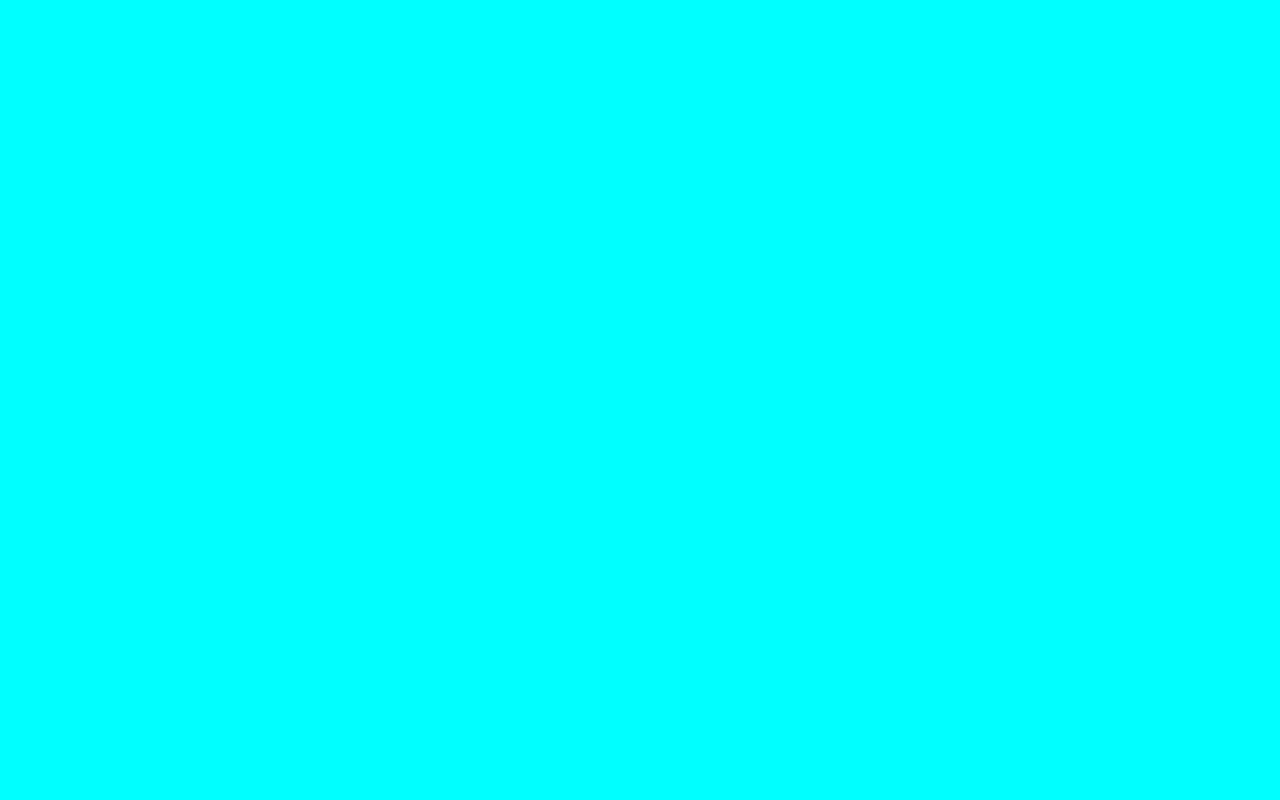
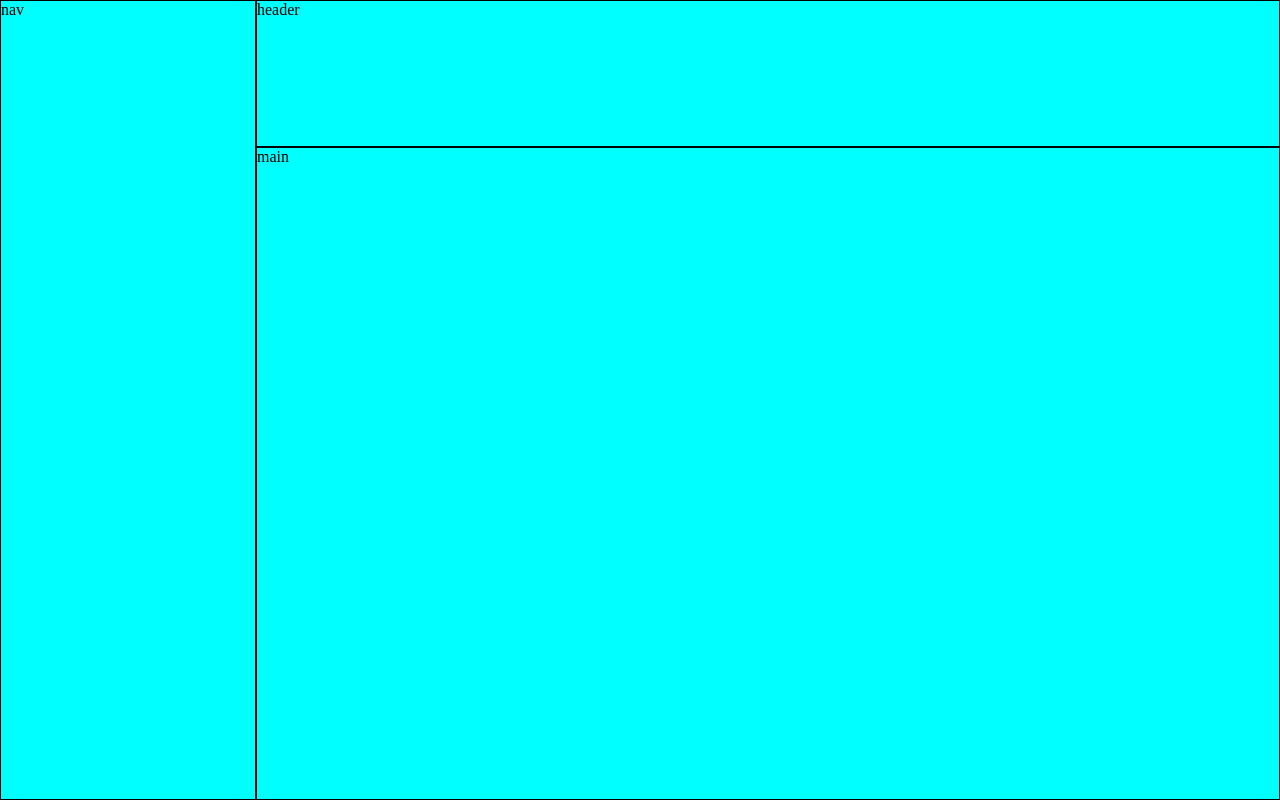
Before and after one commit to Michael-Tawil/admindash, a plain HTML site: page index.html in a window 1280 px wide. Drawn offline with Linux system fonts and the light colour scheme.

Commit message:
inital grid

```diff
--- a/index.html
+++ b/index.html
@@ -8,6 +8,8 @@
     <link rel="stylesheet" href="style.css">
 </head>
 <body>
-
+    <header>header</header>
+    <nav>nav</nav>
+    <main>main</main>
 </body>
 </html>
--- a/style.css
+++ b/style.css
@@ -1,3 +1,26 @@
 body{
+    width: 100vw;
+    height:100vh;
     background-color: aqua;
+    margin: 0;
+    display: grid;
+    grid-template-columns:20% 80%;
+    grid-template-areas: "nav header"
+    "nav main"
+    "nav main"
+    "nav main"
+    "nav main"
+    "nav main";
 }
+header{
+    grid-area: header;
+    border: 1px solid black;
+}
+nav{
+    grid-area: nav;
+    border: 1px solid black;
+}
+main{
+    grid-area: main;
+    border: 1px solid black;
+}
```
